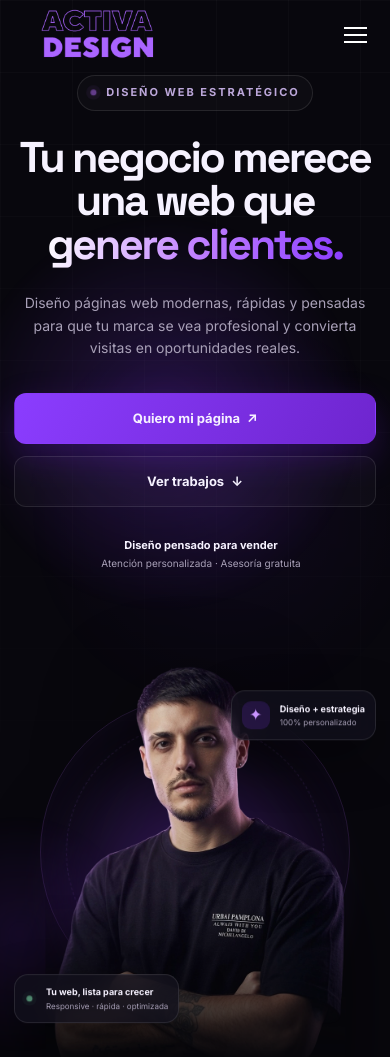
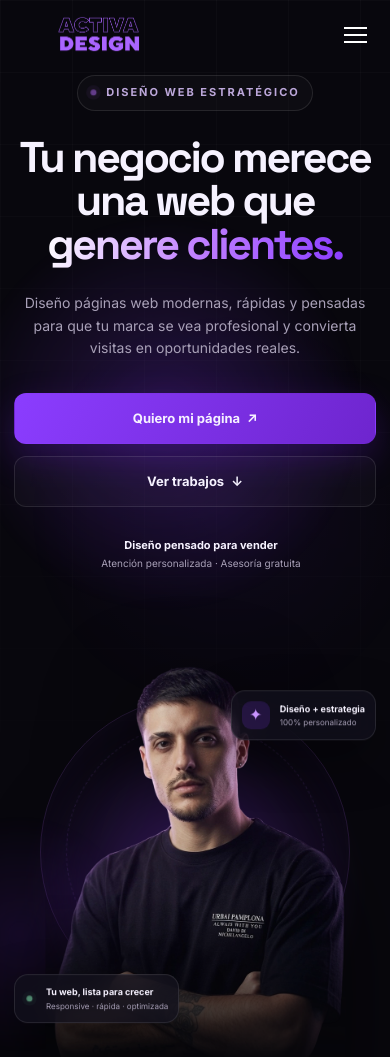
Before and after one commit to Francoespada/ActivaWeb, a plain HTML site: page index.html in a window 390 px wide. Shown: the top 1057 px of the page. Drawn offline with Linux system fonts and the light colour scheme.

Commit message:
Update style.css

```diff
--- a/style.css
+++ b/style.css
@@ -105,6 +105,7 @@ button{font:inherit}
   .portfolio-grid{grid-template-columns:1fr}.project-large{grid-column:auto}.project-screen{height:360px}.portfolio-heading .text-link{margin-top:5px}
   .about-visual{min-height:450px}.about-frame{height:450px;width:88%}.about-stamp{width:92px;height:92px;font-size:8px}.about-copy h2{font-size:43px}.about-stats{gap:18px}.about-stats strong{font-size:24px}.about-stats span{font-size:8px}
   .contact h2{font-size:40px}.contact-actions{flex-direction:column}.contact-actions .btn{width:100%}
+  .brand img{width:50%}
 }
 @media(prefers-reduced-motion:reduce){html{scroll-behavior:auto}*,*:before,*:after{animation-duration:.01ms!important;transition-duration:.01ms!important}}
 
```
